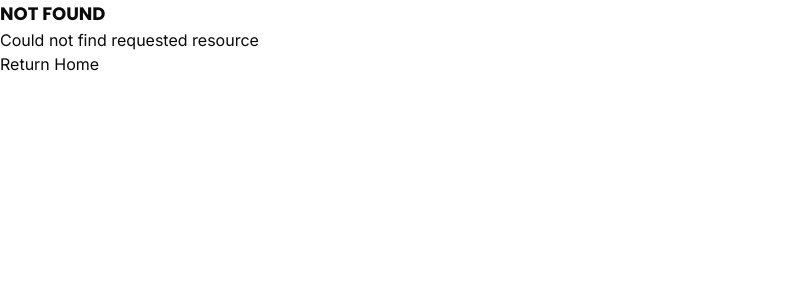
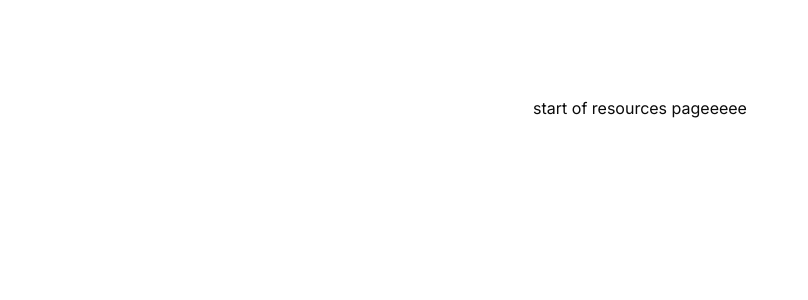
Before and after one commit to TAO-ENGR/club-website, a Next.js app in the folder club-website/: page /resources in a window 1280 px wide. Before the commit this address had no page. Shown: the top 300 px of the page, without its empty margins (0-808 px from the left). Built offline with nearby package versions, Linux system fonts and the light colour scheme.

Commit message:
started resources page

```diff
--- /dev/null
+++ b/club-website/src/app/resources/page.tsx
@@ -0,0 +1,11 @@
+export default function resources() {
+  return (
+    <main className="flex min-h-screen flex-col items-center justify-between p-24 gap-12">
+        <div>
+            <p>
+                start of resources pageeeee
+            </p>
+        </div>
+    </main>
+  );
+}
```
